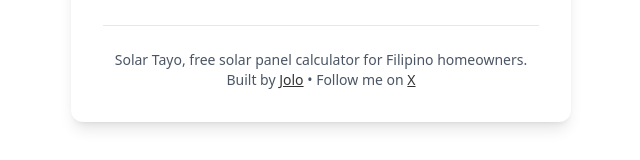
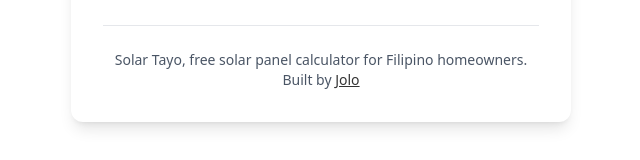
Before and after one commit to MojoJolo/solarcalc, a Vue app: page / in a window 1280 px wide. Shown: the part 2698-2858 px from the top of the page, without its empty margins (319-959 px from the left). Built offline with nearby package versions, Linux system fonts and the light colour scheme.

Commit message:
Remove X follow link from footer
https://claude.ai/code/session_019UNERZtLaLRcX8Et29if3j

```diff
--- a/src/components/HomeView.vue
+++ b/src/components/HomeView.vue
@@ -325,8 +325,7 @@ const formatSystemCost = (event) => {
                     <!-- Footer -->
                     <footer class="mt-6 sm:mt-8 pt-4 sm:pt-6 border-t border-gray-200 text-center">
                         <p class="text-xs sm:text-sm text-gray-600">
-                            Solar Tayo, free solar panel calculator for Filipino homeowners. Built by <a href="https://jolo.xyz/" target="_blank" class="text-[#333333] hover:text-[#FFD93D] underline hover:no-underline">Jolo</a> •
-                            Follow me on <a href="https://x.com/MojoJolo" target="_blank" class="text-[#333333] hover:text-[#FFD93D] underline hover:no-underline">X</a>
+                            Solar Tayo, free solar panel calculator for Filipino homeowners. Built by <a href="https://jolo.xyz/" target="_blank" class="text-[#333333] hover:text-[#FFD93D] underline hover:no-underline">Jolo</a>
                         </p>
                     </footer>
                 </div>
```
